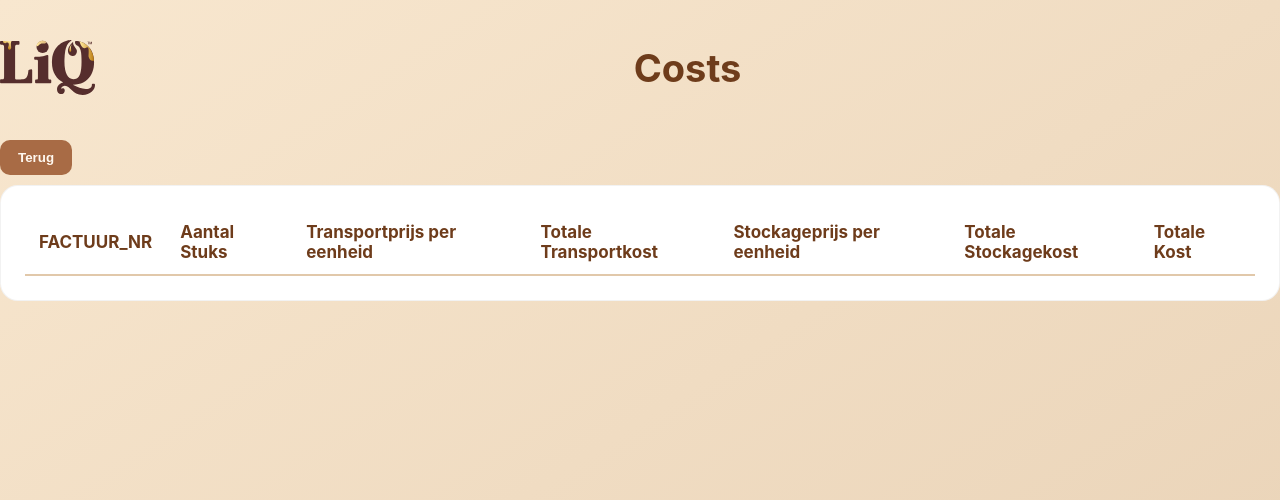
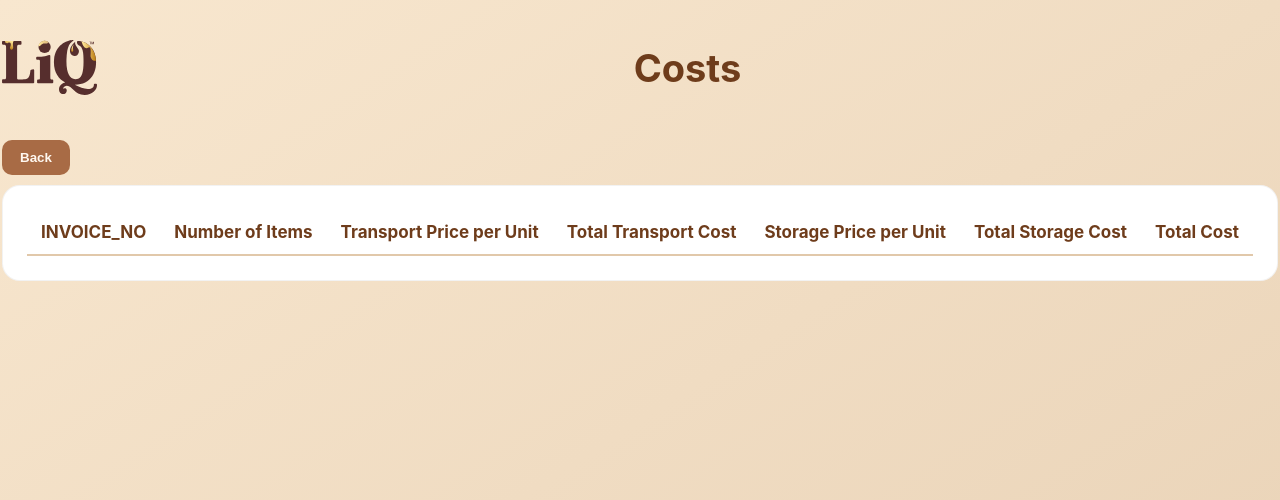
Before and after one commit to A-D-DBS-application/web-application-2025-group-22, a Flask app: page /costs in a window 1280 px wide. Shown: the top 500 px of the page. Run offline with Flask 3, Linux system fonts and the light colour scheme; lists and menus that the app fills with data are empty.

Commit message:
vertaling

```diff
--- a/app/templates/clients.html
+++ b/app/templates/clients.html
@@ -1,5 +1,5 @@
 <!DOCTYPE html>
-<html lang="nl">
+<html lang="en">
 <head>
     <meta charset="UTF-8">
     <title>Clients List</title>
--- a/app/templates/costs.html
+++ b/app/templates/costs.html
@@ -1,8 +1,8 @@
 <!DOCTYPE html>
-<html lang="nl">
+<html lang="en">
 <head>
     <meta charset="UTF-8">
-    <title>Costs Lijst</title>
+    <title>Costs List</title>
 
     <!-- Zelfde stijlvolle layout als Clients / Orders / Products -->
     <link rel="stylesheet" href="{{ url_for('static', filename='style_clients.css') }}">
@@ -28,18 +28,18 @@
         </div>
 
         <!-- TABEL -->
-         <button class="back-button" onclick="window.location.href='/home'">Terug</button>
+         <button class="back-button" onclick="window.location.href='/home'">Back</button>
         <div class="table-wrapper">
             <table class="costs-table">
                 <thead>
                     <tr>
-                        <th>FACTUUR_NR</th>
-                        <th>Aantal Stuks</th>
-                        <th>Transportprijs per eenheid</th>
-                        <th>Totale Transportkost</th>
-                        <th>Stockageprijs per eenheid</th>
-                        <th>Totale Stockagekost</th>
-                        <th>Totale Kost</th>
+                        <th>INVOICE_NO</th>
+                        <th>Number of Items</th>
+                        <th>Transport Price per Unit</th>
+                        <th>Total Transport Cost</th>
+                        <th>Storage Price per Unit</th>
+                        <th>Total Storage Cost</th>
+                        <th>Total Cost</th>
                     </tr>
                 </thead>
 
--- a/app/templates/forecast.html
+++ b/app/templates/forecast.html
@@ -1,5 +1,5 @@
 <!DOCTYPE html>
-<html lang="nl">
+<html lang="en">
 <head>
     <meta charset="UTF-8">
     <title>Forecast - LiQ</title>
--- a/app/templates/home.html
+++ b/app/templates/home.html
@@ -1,5 +1,5 @@
 <!DOCTYPE html>
-<html lang="nl">
+<html lang="en">
 <head>
     <meta charset="UTF-8">
     <title>Home - LiQ</title>
--- a/app/templates/login.html
+++ b/app/templates/login.html
@@ -1,5 +1,5 @@
 <!DOCTYPE html>
-<html lang="nl">
+<html lang="en">
 <head>
     <meta charset="UTF-8">
     <title>Login / Register</title>
--- a/app/templates/margin.html
+++ b/app/templates/margin.html
@@ -1,5 +1,5 @@
 <!DOCTYPE html>
-<html lang="nl">
+<html lang="en">
 <head>
     <meta charset="UTF-8">
     <title>Margin - LiQ</title>
```
Also changed, not shown: app/templates/orders.html (+14 -14 lines).
